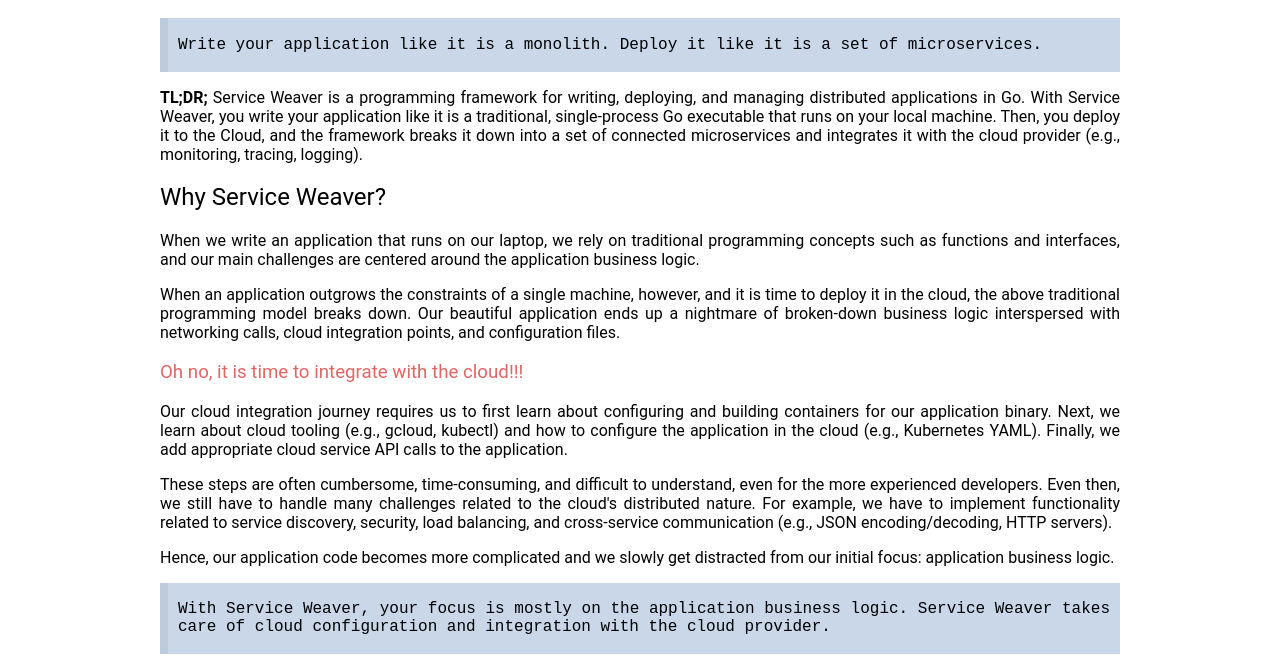
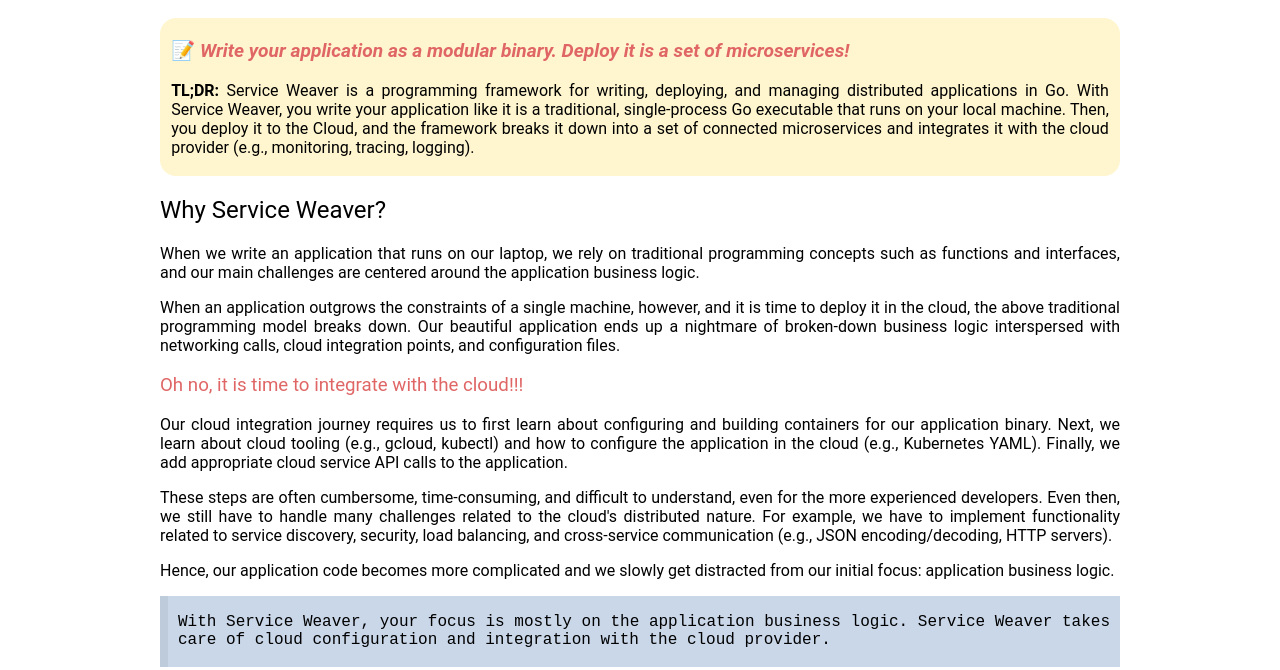
Before and after one commit to danielmapar/weaver-website, a plain HTML site: page blog/quick_intro.html in a window 1280 px wide. Shown: the part 118-788 px from the top of the page. Drawn offline with Linux system fonts and the light colour scheme.

Commit message:
Add changes to quick_intro.html.

```diff
--- a/blog/quick_intro.html
+++ b/blog/quick_intro.html
@@ -63,16 +63,28 @@
     <div class="page_blog">
       <div class="contents">
         <h1>A Quick Introduction to Service Weaver</h1>
-<blockquote>
-<p>Write your application like it is a monolith. Deploy it like it is a set of
-microservices.</p>
-</blockquote>
-<p><strong>TL;DR;</strong> Service Weaver is a programming framework for writing, deploying, and
+<div style='
+    background-color: #FFF6CF;
+    border-radius: 16px;
+    padding:0.7em;
+    border-width: 1px;
+    border-style: none;'
+>
+<p style='
+    font-size: 1.2em;
+    text-align: left;
+    margin-top: 0.5em;
+    color: #e06666'>
+📝 <i><b>Write your application as a modular binary. Deploy it is a set
+of microservices!</b></i></p>
+<p style='text-align: justify; margin-bottom: 0.5em;'>
+<b>TL;DR:</b> Service Weaver is a programming framework for writing, deploying, and
 managing distributed applications in Go. With Service Weaver, you write your
 application like it is a traditional, single-process Go executable that runs on
 your local machine. Then, you deploy it to the Cloud, and the framework breaks
 it down into a set of connected microservices and integrates it with the cloud
 provider (e.g., monitoring, tracing, logging).</p>
+</div>
 <h2>Why Service Weaver?</h2>
 <p>When we write an application that runs on our laptop, we rely on traditional
 programming concepts such as functions and interfaces, and our main challenges
```
